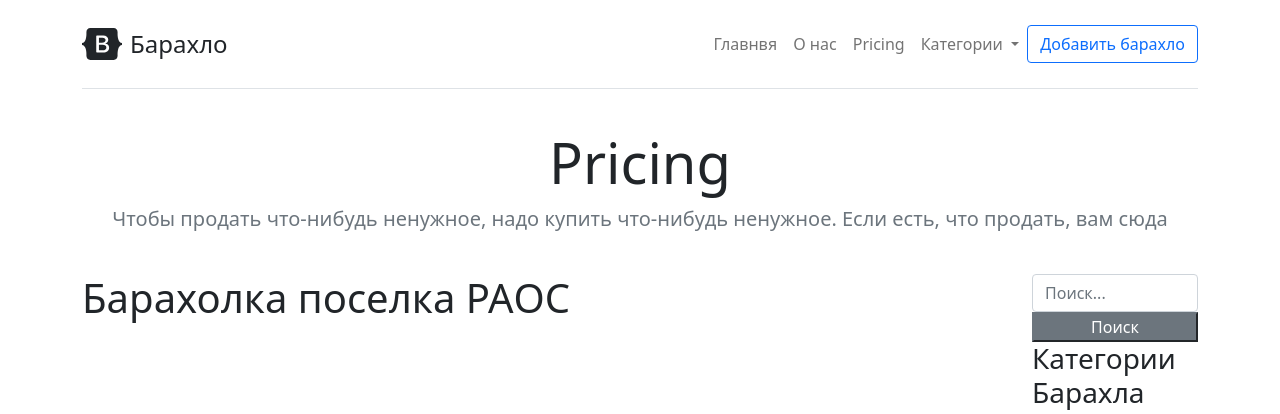
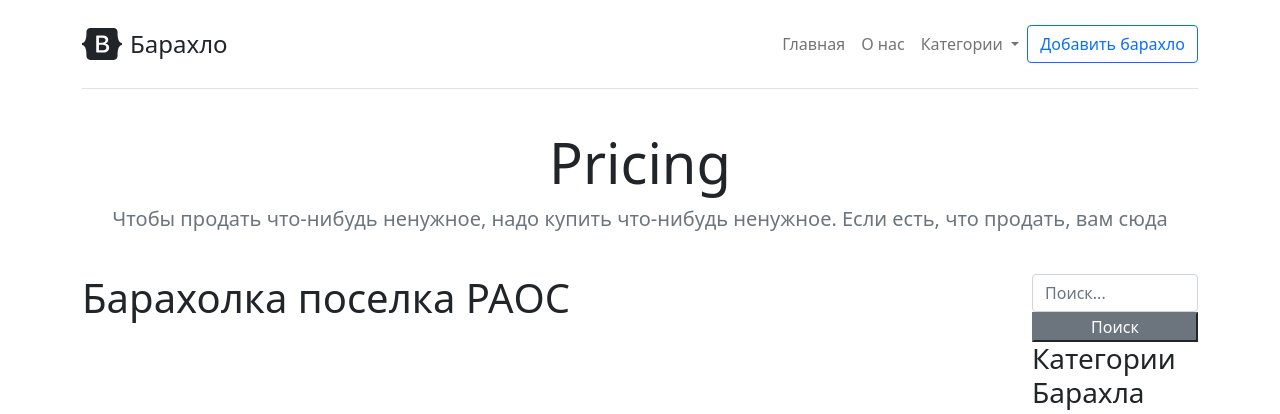
Before and after one commit to kyavichus/FlaskGuni, a Flask app: page /about in a window 1280 px wide. Shown: the top 414 px of the page. Run offline with Flask 3, Linux system fonts and the light colour scheme; parts of the project's set-up code (start-up, migrations or seed data) failed here and were passed over.

Commit message:
Update base.html

```diff
--- a/templates/base.html
+++ b/templates/base.html
@@ -35,13 +35,10 @@
   <div class="collapse navbar-collapse" id="navbarNavDropdown">
     <ul class="navbar-nav">
       <li class="nav-item active">
-        <a class="nav-link" href="/">Главнвя</a>
+        <a class="nav-link" href="/">Главная</a>
       </li>
       <li class="nav-item">
         <a class="nav-link" href="/about">О нас</a>
-      </li>
-      <li class="nav-item">
-        <a class="nav-link" href="#">Pricing</a>
       </li>
       <li class="nav-item dropdown">
         <a class="nav-link dropdown-toggle" href="#" id="navbarDropdownMenuLink" data-toggle="dropdown" aria-haspopup="true" aria-expanded="false">
```
